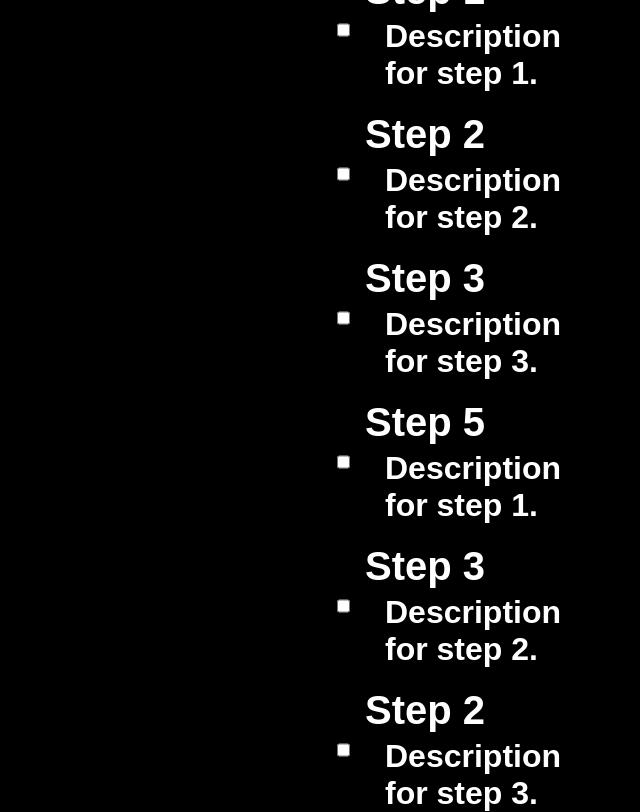
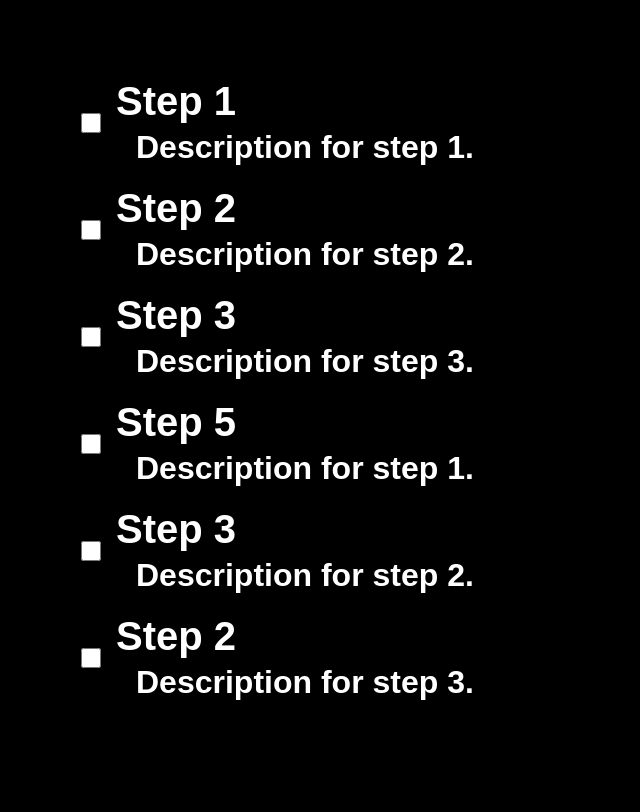
Before and after one commit to Datquangbui1011/Cornhack-Project, a React (Create React App) app in the folder side-quests-front/: page /project-details in a window 1280 px wide. Shown: the whole page, without its empty margins (179-819 px from the left). Built offline with nearby package versions, Linux system fonts and the light colour scheme.

Commit message:
feat/steps css

```diff
--- a/side-quests-front/src/styles/Steps.css
+++ b/side-quests-front/src/styles/Steps.css
@@ -4,7 +4,7 @@
     justify-content: center;
     align-items: flex-start;
     height: 100vh;
-    padding: 0 40%;
+    padding: 0 20%;
     box-sizing: border-box;
     color: white;
     font-family: 'Copperplate', sans-serif;
```
